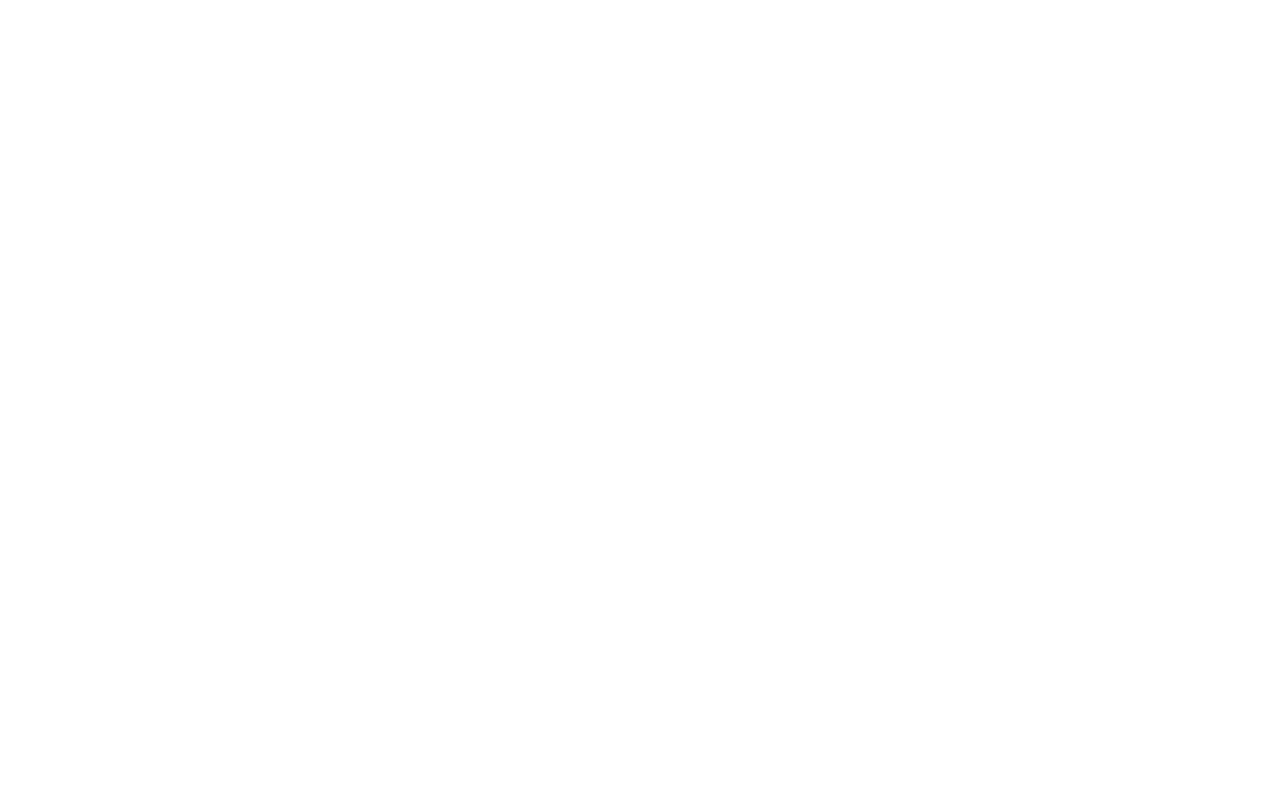
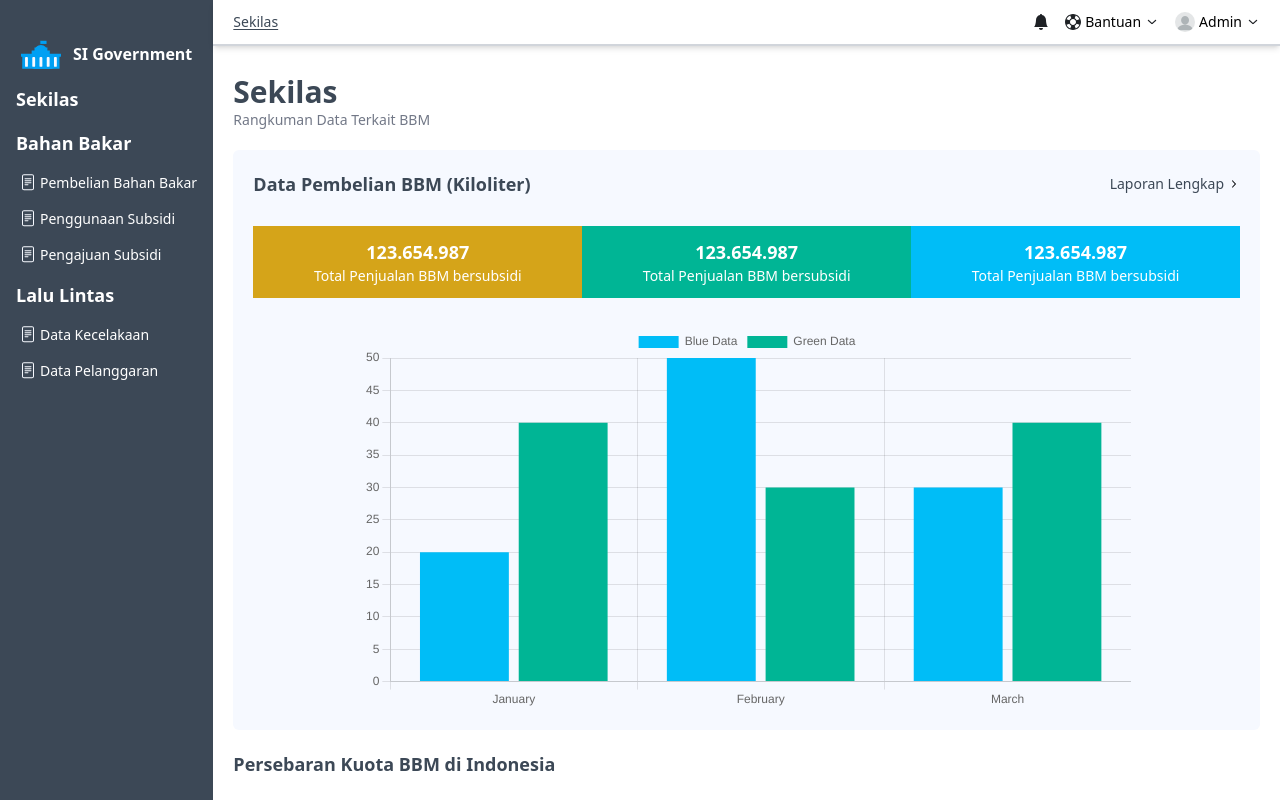
Before and after one commit to AIOITS/website-si-government, a Vue app: page /sekilas in a window 1280 px wide. Before the commit this address had no page. Shown: the top 800 px of the page. Built offline with nearby package versions, Linux system fonts and the light colour scheme.

Commit message:
feat: all list router

```diff
--- a/src/components/Sidebar.vue
+++ b/src/components/Sidebar.vue
@@ -1,20 +1,24 @@
 <template>
-  <div class="mx-4">
-    <div
+  <div
+    class="h-screen mx-4"
+    :class="{ fixed: isFixed, 'top-0': isFixed, 'left-0': isFixed }"
+  >
+    <router-link
+      to="/sekilas"
       class="flex items-center justify-center w-full mt-10 mb-4 xl:gap-3 lg:gap-4 xl:flex-row lg:flex-col"
     >
       <img src="@/assets/government.svg" class="w-10" alt="SI Government" />
       <p class="font-bold text-white">SI Government</p>
-    </div>
+    </router-link>
     <div class="flex flex-col gap-4">
-      <div class="title-one">Sekilas</div>
+      <router-link to="/sekilas" class="title-one">Sekilas</router-link>
       <div class="title-one">Bahan Bakar</div>
-      <MenuSubItemVue title="Pembelian Bahan Bakar" />
-      <MenuSubItemVue title="Penggunaan Subsidi" />
-      <MenuSubItemVue title="Pengajuan Subsidi" />
+      <MenuSubItemVue title="Pembelian Bahan Bakar" to="/bahan-bakar" />
+      <MenuSubItemVue title="Penggunaan Subsidi" to="/bahan-bakar/penggunaan" />
+      <MenuSubItemVue title="Pengajuan Subsidi" to="/bahan-bakar/pengajuan" />
       <div class="title-one">Lalu Lintas</div>
-      <MenuSubItemVue title="Data Kecelakaan" />
-      <MenuSubItemVue title="Data Pelanggaran" />
+      <MenuSubItemVue title="Data Kecelakaan" to="/lalu-lintas/kecelakaan" />
+      <MenuSubItemVue title="Data Pelanggaran" to="/lalu-lintas/pelanggaran" />
     </div>
   </div>
 </template>
@@ -26,5 +30,24 @@ export default {
   components: {
     MenuSubItemVue,
   },
+  data() {
+    return {
+      isFixed: false,
+    };
+  },
+  methods: {
+    handleScroll() {
+      const sidebarElement = this.$el;
+      const scrollTop = window.scrollY || window.pageYOffset;
+
+      this.isFixed = scrollTop > sidebarElement.offsetTop;
+    },
+  },
+  mounted() {
+    window.addEventListener("scroll", this.handleScroll);
+  },
+  beforeDestroy() {
+    window.removeEventListener("scroll", this.handleScroll);
+  },
 };
 </script>
--- a/src/components/Title/MenuSubItem.vue
+++ b/src/components/Title/MenuSubItem.vue
@@ -1,10 +1,11 @@
 <template>
-  <div
+  <router-link
     class="flex flex-row items-center justify-start gap-1 ml-1 hover:underline hover:underline-offset-4 hover:decoration-gray-400"
+    :to="to"
   >
     <img src="@/assets/notes.svg" alt="notes" class="w-4" />
     <p class="title-two">{{ title }}</p>
-  </div>
+  </router-link>
 </template>
 
 <script>
@@ -14,6 +15,10 @@ export default {
       type: String,
       required: true,
     },
+    to: {
+      type: String,
+      required: true,
+    },
   },
 };
 </script>
--- a/src/router/index.js
+++ b/src/router/index.js
@@ -10,9 +10,46 @@ const router = createRouter({
       component: LoginForm,
     },
     {
-      path: "/dashboard",
-      name: "dashboard",
-      component: () => import("@/views/Dashboard.vue"),
+      path: "/sekilas",
+      name: "sekilas",
+      component: () => import("@/views/SekilasView.vue"),
+    },
+    {
+      path: "/bahan-bakar",
+      name: "bahan-bakar",
+      children: [
+        {
+          path: "",
+          name: "pembelian",
+          component: () => import("@/views/BahanBakar/PembelianView.vue"),
+        },
+        {
+          path: "penggunaan",
+          name: "penggunaan",
+          component: () => import("@/views/BahanBakar/PenggunaanView.vue"),
+        },
+        {
+          path: "pengajuan",
+          name: "pengajuan",
+          component: () => import("@/views/BahanBakar/PengajuanView.vue"),
+        },
+      ],
+    },
+    {
+      path: "/lalu-lintas",
+      name: "lalu-lintas",
+      children: [
+        {
+          path: "kecelakaan",
+          name: "kecelakaan",
+          component: () => import("@/views/LaluLintas/KecelakaanView.vue"),
+        },
+        {
+          path: "pelanggaran",
+          name: "pelanggaran",
+          component: () => import("@/views/LaluLintas/PelanggaranView.vue"),
+        },
+      ],
     },
   ],
 });
--- /dev/null
+++ b/src/views/BahanBakar/PembelianView.vue
@@ -0,0 +1,13 @@
+<template>
+  <Dashboard> Pembelian </Dashboard>
+</template>
+
+<script>
+import Dashboard from "@/views/Dashboard.vue";
+
+export default {
+  components: {
+    Dashboard,
+  },
+};
+</script>
--- /dev/null
+++ b/src/views/BahanBakar/PengajuanView.vue
@@ -0,0 +1,13 @@
+<template>
+  <Dashboard> Pengajuan </Dashboard>
+</template>
+
+<script>
+import Dashboard from "@/views/Dashboard.vue";
+
+export default {
+  components: {
+    Dashboard,
+  },
+};
+</script>
--- /dev/null
+++ b/src/views/BahanBakar/PenggunaanView.vue
@@ -0,0 +1,13 @@
+<template>
+  <Dashboard> Penggunaan </Dashboard>
+</template>
+
+<script>
+import Dashboard from "@/views/Dashboard.vue";
+
+export default {
+  components: {
+    Dashboard,
+  },
+};
+</script>
--- a/src/views/Dashboard.vue
+++ b/src/views/Dashboard.vue
@@ -46,6 +46,11 @@
           <div
             class="flex flex-row items-center justify-center gap-1 cursor-pointer hover:underline hover:underline-offset-2"
           >
+            <img
+              src="@/assets/profile.png"
+              class="w-5 h-5 rounded-full"
+              alt=""
+            />
             <p class="text-sm">Admin</p>
             <img src="@/assets/arrow-down.svg" alt="arrow-down" />
           </div>
@@ -53,91 +58,7 @@
       </div>
 
       <!-- Content -->
-      <div class="mx-5 mb-20 mt-7">
-        <div class="flex flex-col w-full gap-5">
-          <!-- title content -->
-          <TitleContent
-            title="Sekilas"
-            sub_title="Rangkuman Data Terkait BBM"
-          />
-          <!-- content in main graphics -->
-          <div
-            class="flex flex-col w-full gap-4 p-5 rounded-md bg-secondary-white"
-          >
-            <!-- title main graphics -->
-            <div class="flex flex-row items-center justify-between">
-              <p class="text-lg font-bold text-primary-gray">
-                Data Pembelian BBM (Kiloliter)
-              </p>
-              <div
-                class="flex flex-row items-center justify-between gap-1 cursor-pointer hover:underline hover:underline-offset-2 hover:decoration-secondary-gray"
-              >
-                <p class="text-sm text-primary-gray">Laporan Lengkap</p>
-                <img
-                  src="@/assets/arrow-down.svg"
-                  class="w-3 -rotate-90 text-secondary-gray"
-                  alt=""
-                />
-              </div>
-            </div>
-            <!-- info box main graphics -->
-            <div
-              class="flex flex-col flex-wrap w-full lg:grid lg:grid-flow-col lg:justify-stretch"
-            >
-              <ColorBox
-                class="bg-primary-yellow"
-                title="123.654.987"
-                sub_title="Total Penjualan BBM bersubsidi"
-              />
-              <ColorBox
-                class="bg-primary-green"
-                title="123.654.987"
-                sub_title="Total Penjualan BBM bersubsidi"
-              />
-              <ColorBox
-                class="bg-primary-blue"
-                title="123.654.987"
-                sub_title="Total Penjualan BBM bersubsidi"
-              />
-            </div>
-            <!-- main graphics -->
-            <div
-              class="flex flex-row items-center justify-center w-full max-h-96"
-            >
-              <TestVue />
-            </div>
-          </div>
-          <!-- secondary content -->
-          <div class="flex flex-col w-full gap-7">
-            <!-- title secondary -->
-            <p class="text-lg font-bold text-primary-gray">
-              Persebaran Kuota BBM di Indonesia
-            </p>
-            <!-- list province -->
-            <div
-              class="flex flex-col flex-wrap w-full p-2 lg:grid lg:grid-flow-col lg:justify-stretch bg-secondary-white"
-            >
-              <div class="py-1 rounded-xl bg-dark-blue">
-                <p class="font-bold text-center text-white">Sumatra</p>
-              </div>
-              <RoundedColorBox title="Jawa" />
-              <RoundedColorBox title="Kalimantan" />
-              <RoundedColorBox title="Sulawesi" />
-              <RoundedColorBox title="Maluku" />
-              <RoundedColorBox title="Nusa Tenggara" />
-              <RoundedColorBox title="Papua" />
-            </div>
-            <!-- maps -->
-            <div class="flex flex-row items-center justify-center w-full">
-              <img
-                src="@/assets/indonesia.png"
-                class="w-10/12"
-                alt="Indonesia"
-              />
-            </div>
-          </div>
-        </div>
-      </div>
+      <slot></slot>
     </div>
   </div>
 </template>
--- /dev/null
+++ b/src/views/LaluLintas/KecelakaanView.vue
@@ -0,0 +1,13 @@
+<template>
+  <Dashboard> Kecelakaan </Dashboard>
+</template>
+
+<script>
+import Dashboard from "@/views/Dashboard.vue";
+
+export default {
+  components: {
+    Dashboard,
+  },
+};
+</script>
--- /dev/null
+++ b/src/views/LaluLintas/PelanggaranView.vue
@@ -0,0 +1,13 @@
+<template>
+  <Dashboard> Pelanggaran </Dashboard>
+</template>
+
+<script>
+import Dashboard from "@/views/Dashboard.vue";
+
+export default {
+  components: {
+    Dashboard,
+  },
+};
+</script>
--- /dev/null
+++ b/src/views/SekilasView.vue
@@ -0,0 +1,104 @@
+<template>
+  <Dashboard>
+    <div class="mx-5 mb-20 mt-7">
+      <div class="flex flex-col w-full gap-5">
+        <!-- title content -->
+        <TitleContent title="Sekilas" sub_title="Rangkuman Data Terkait BBM" />
+        <!-- content in main graphics -->
+        <div
+          class="flex flex-col w-full p-5 rounded-md gap-7 bg-secondary-white"
+        >
+          <!-- title main graphics -->
+          <div class="flex flex-row items-center justify-between">
+            <p class="text-lg font-bold text-primary-gray">
+              Data Pembelian BBM (Kiloliter)
+            </p>
+            <div
+              class="flex flex-row items-center justify-between gap-1 cursor-pointer hover:underline hover:underline-offset-2 hover:decoration-secondary-gray"
+            >
+              <p class="text-sm text-primary-gray">Laporan Lengkap</p>
+              <img
+                src="@/assets/arrow-down.svg"
+                class="w-3 -rotate-90 text-secondary-gray"
+                alt=""
+              />
+            </div>
+          </div>
+          <!-- info box main graphics -->
+          <div
+            class="flex flex-col flex-wrap w-full lg:grid lg:grid-flow-col lg:justify-stretch"
+          >
+            <ColorBox
+              class="bg-primary-yellow"
+              title="123.654.987"
+              sub_title="Total Penjualan BBM bersubsidi"
+            />
+            <ColorBox
+              class="bg-primary-green"
+              title="123.654.987"
+              sub_title="Total Penjualan BBM bersubsidi"
+            />
+            <ColorBox
+              class="bg-primary-blue"
+              title="123.654.987"
+              sub_title="Total Penjualan BBM bersubsidi"
+            />
+          </div>
+          <!-- main graphics -->
+          <div
+            class="flex flex-row items-center justify-center w-full max-h-96"
+          >
+            <TestVue />
+          </div>
+        </div>
+        <!-- secondary content -->
+        <div class="flex flex-col w-full gap-7">
+          <!-- title secondary -->
+          <p class="text-lg font-bold text-primary-gray">
+            Persebaran Kuota BBM di Indonesia
+          </p>
+          <!-- list province -->
+          <div
+            class="flex flex-col flex-wrap w-full p-2 lg:grid lg:grid-flow-col lg:justify-stretch bg-secondary-white"
+          >
+            <div class="py-1 rounded-xl bg-dark-blue">
+              <p class="font-bold text-center text-white">Sumatra</p>
+            </div>
+            <RoundedColorBox title="Jawa" />
+            <RoundedColorBox title="Kalimantan" />
+            <RoundedColorBox title="Sulawesi" />
+            <RoundedColorBox title="Maluku" />
+            <RoundedColorBox title="Nusa Tenggara" />
+            <RoundedColorBox title="Papua" />
+          </div>
+          <!-- maps -->
+          <div class="flex flex-row items-center justify-center w-full">
+            <img src="@/assets/indonesia.png" class="w-10/12" alt="Indonesia" />
+          </div>
+        </div>
+      </div>
+    </div>
+  </Dashboard>
+</template>
+
+<script>
+import Sidebar from "@/components/Sidebar.vue";
+import TitleNavBar from "@/components/Title/TitleNavBar.vue";
+import TitleContent from "@/components/Title/TitleContent.vue";
+import ColorBox from "@/components/Content/ColorBox.vue";
+import TestVue from "@/components/Chart/Test.vue";
+import RoundedColorBox from "@/components/Content/RoundedColorBox.vue";
+import Dashboard from "./Dashboard.vue";
+
+export default {
+  components: {
+    Sidebar,
+    TitleNavBar,
+    TitleContent,
+    ColorBox,
+    TestVue,
+    RoundedColorBox,
+    Dashboard,
+  },
+};
+</script>
```
Also changed, not shown: src/assets/profile.JPG (deleted), src/assets/profile.png (added).
